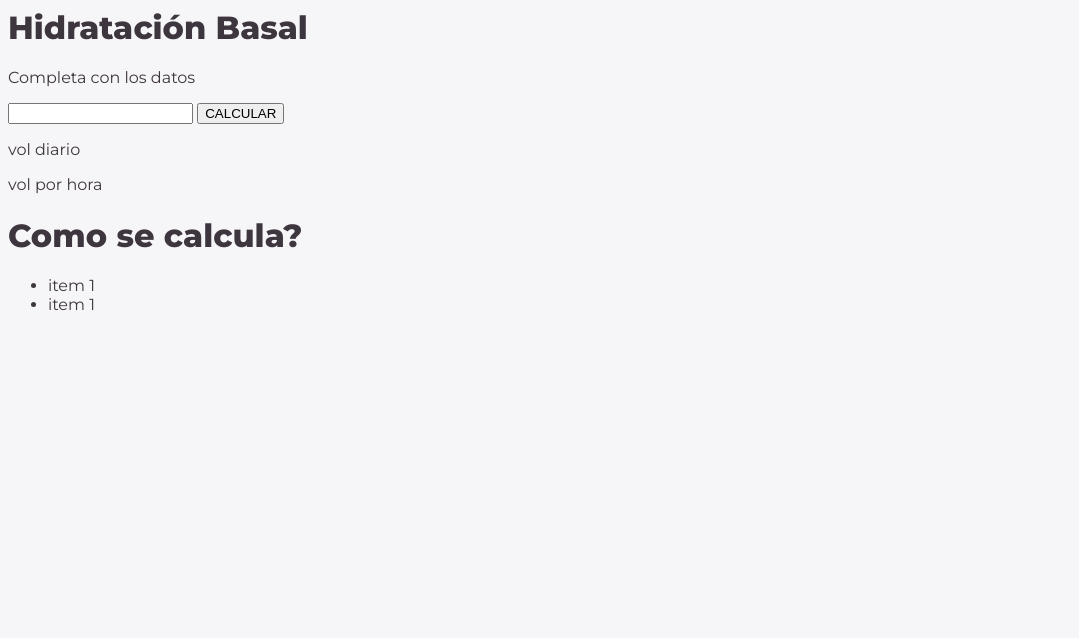
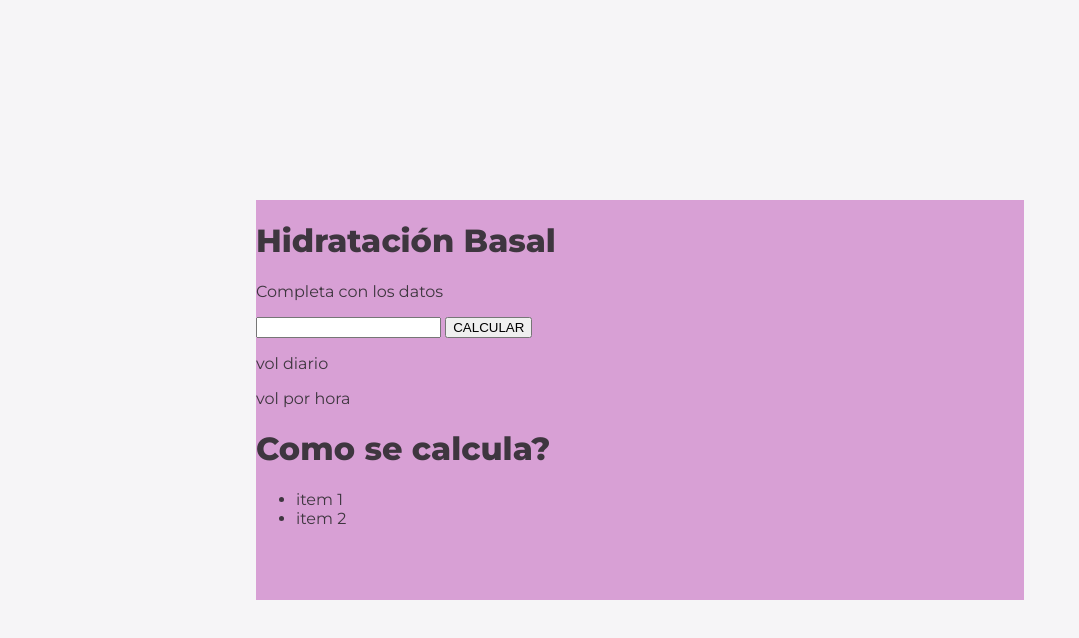
Before and after one commit to rolonpatricia665/ppy-calculadora-nov, a plain HTML site: page index.html in a window 1280 px wide. Shown: the whole page, without its empty margins (0-1079 px from the left). Drawn offline with Linux system fonts and the light colour scheme.

Commit message:
Add files via upload
intento 2

```diff
--- /dev/null
+++ b/_style.css
@@ -0,0 +1,23 @@
+@import url('https://fonts.googleapis.com/css?family=Montserrat:400,800');
+
+body{
+    background-color:  #f6f5f7;
+    font-family: 'Montserrat', sans-serif;
+    color: #3E363F;
+}
+
+div{
+    background-color:rgb(216, 160, 213);
+    width: 60vw;
+    height: 50vh;
+    position: absolute;
+    inset: 0;
+    margin: auto;
+}
+
+#detalle {
+    background-color: aqua;
+    height: 100%;
+    widht: 50%;
+
+}
--- a/index.html
+++ b/index.html
@@ -1,25 +1,30 @@
 <head>
 	<title>CALCULADORA DE HIDRATACIÓN</title>
     <meta charset="UTF-8" />
-        <link rel="stylesheet" href="style.css" />
+        <link rel="stylesheet" href="_style.css" />
 </head>
 
 <body>
+    <div>
         <h1>Hidratación Basal</h1>
 
         <p>Completa con los datos </p>
 
 
+
         <input type="number" />
 
         <button>CALCULAR</button>
+
         <p>vol diario</p>
         <p>vol por hora</p>
 
         <h1>Como se calcula?</h1>
         <ul>
             <li>item 1</li>
-        <li>item 1</li>
+            <li>item 2</li>
         </ul>
+    </div>
+
 
 </body>
```
Lines whose indentation alone changed are shown as unchanged.
